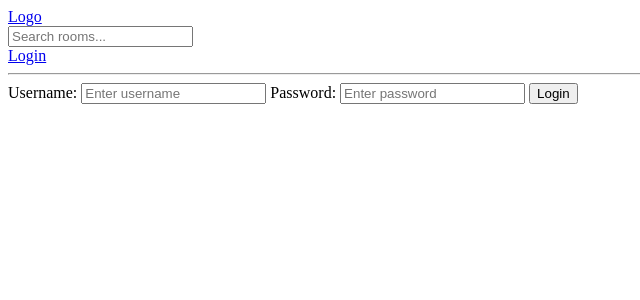
After one commit to ishahroz/drf-practice-project, a Django app: page /login/ in a window 1280 px wide. The commit adds this page. Shown: the top 300 px of the page, without its empty margins (0-640 px from the left). Run offline with Django 4.2, Linux system fonts and the light colour scheme.

Commit message:
added user login page and login functionality

```diff
--- /dev/null
+++ b/base/templates/base/login_register.html
@@ -0,0 +1,19 @@
+{% extends 'main.html' %}
+
+{% block content %}
+
+<div>
+    <form method="POST" action="">
+        {% csrf_token %}
+
+        <label>Username:</label>
+        <input type="text" name="username" placeholder="Enter username"/>
+
+        <label>Password:</label>
+        <input type="password" name="password" placeholder="Enter password"/>
+
+        <input type="submit" value="Login"/>
+    </form>
+</div>
+
+{% endblock content %}
--- a/base/urls.py
+++ b/base/urls.py
@@ -2,7 +2,10 @@ from django.urls import path
 from . import views
 
 urlpatterns = [
+    path('login/', views.loginView, name="login"),
+
     path('', views.home, name="home"),
+
     path('room/<str:pk>/', views.room, name="room"),
     path('create-room/', views.createRoom, name="create-room"),
     path('update-room/<str:pk>/', views.updateRoom, name="update-room"),
--- a/base/views.py
+++ b/base/views.py
@@ -1,7 +1,35 @@
 from django.shortcuts import render, redirect
+from django.contrib.auth.models import User
+from django.contrib.auth import authenticate, login, logout
+from django.contrib import messages
 from django.db.models import Q
 from .models import Room, Topic
 from .forms import RoomForm
+
+
+def loginView(request):
+
+    if request.method == 'POST':
+        username = request.POST.get('username')
+        password = request.POST.get('password')
+
+        try:
+            user = User.objects.get(username=username)
+        except:
+            messages.error(request, 'User does not exist.')
+
+        # Authenticating user
+        user = authenticate(request, username=username, password=password)
+
+        if user is not None:
+            login(request, user)
+            return redirect('home')
+        else:
+            # Showing django flash message
+            messages.error(request, 'Username or password does not exist.')
+
+    context = {}
+    return render(request, 'base/login_register.html', context)
 
 def home(request):
     q = request.GET.get('q') if request.GET.get('q') != None else ''
--- a/templates/main.html
+++ b/templates/main.html
@@ -9,6 +9,15 @@
 <body>
     {% include 'navbar.html' %}
 
+    {% if messages %}
+    <ul class="messages">
+        {% for message in messages %}
+        <li>{{ message }}</li>
+        {% endfor %}
+    </ul>
+    {% endif %}
+
+
     {% block content %}
     {% endblock %}
 
--- a/templates/navbar.html
+++ b/templates/navbar.html
@@ -6,4 +6,12 @@
     <input type="text" name="q" placeholder="Search rooms..." />
 </form>
 
+{% if request.user.is_authenticated %}
+<a href=""> Logout </a>
+{% else %}
+<a href="{% url 'login' %}">
+    Login
+</a>
+{% endif %}
+
 <hr>
```
